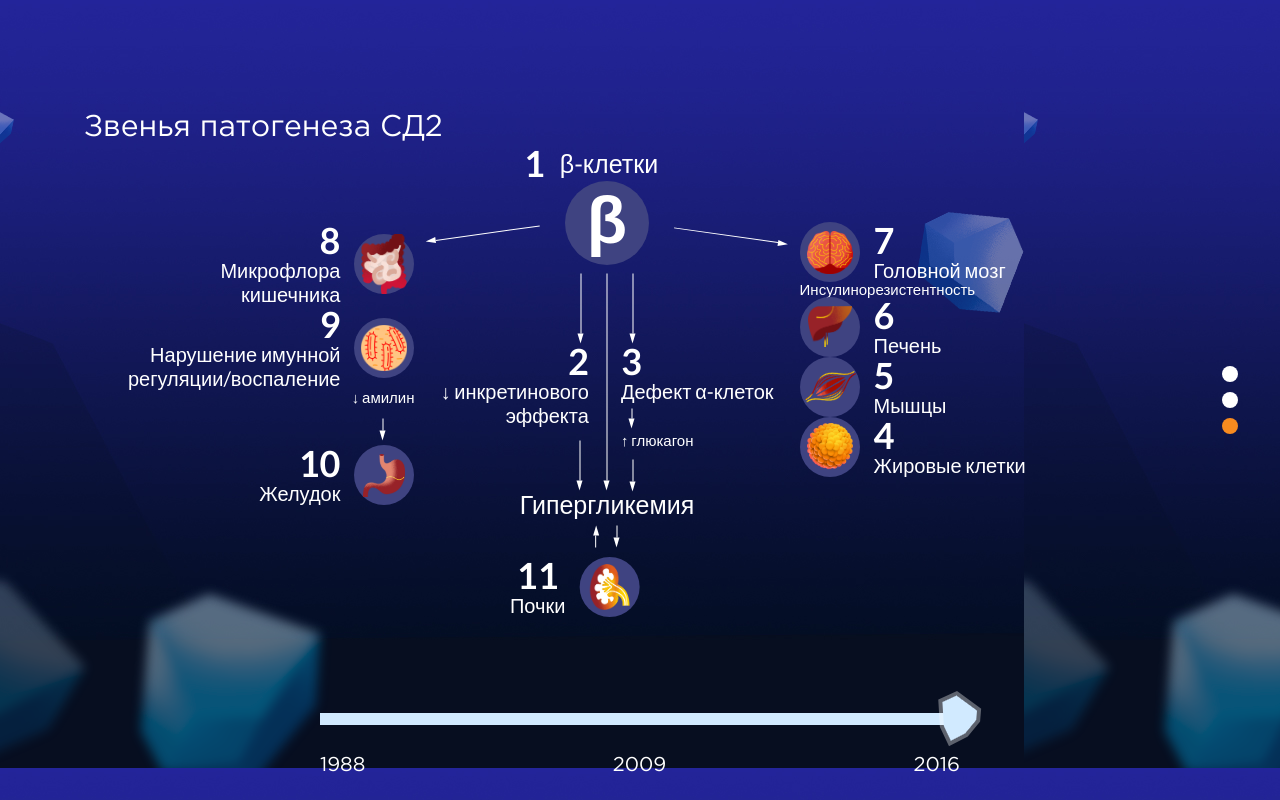
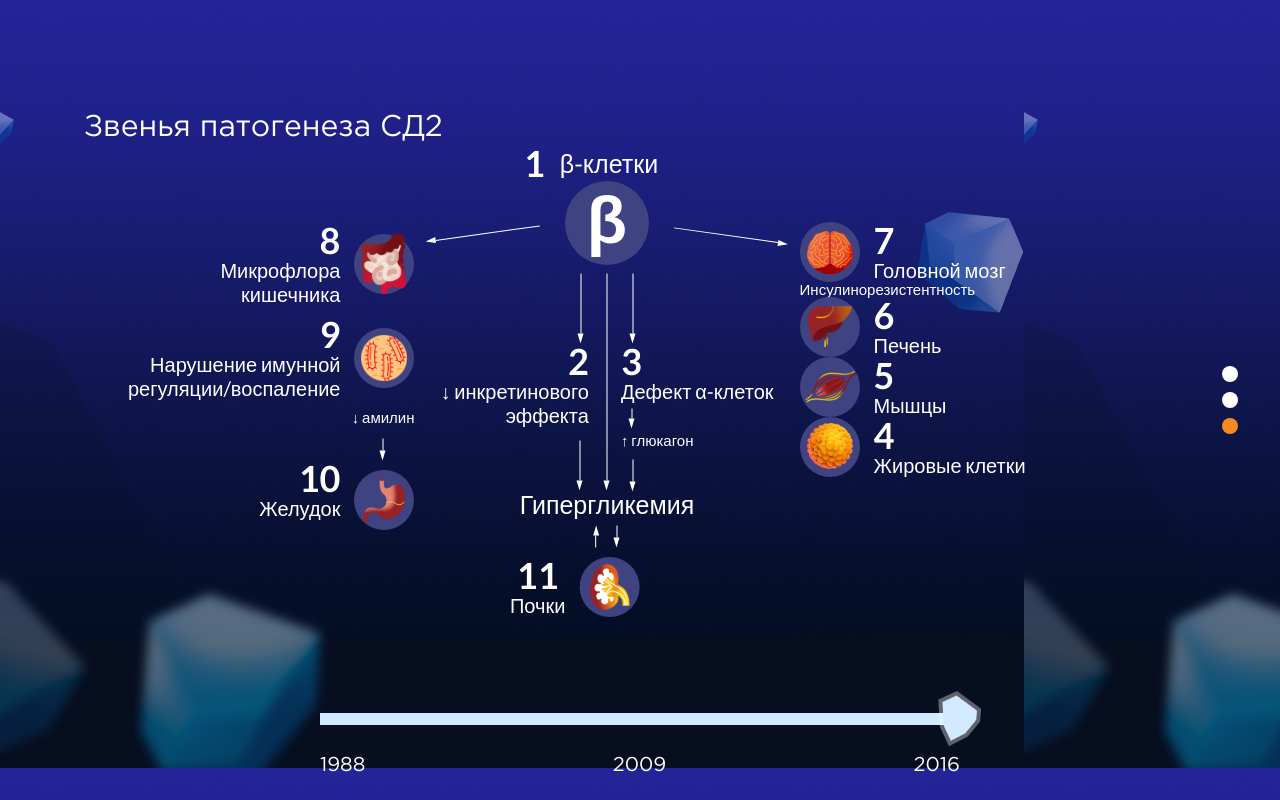
Before and after one commit to HungryOwl/therapy, a React app: page / in a window 1280 px wide. Built offline with nearby package versions, Linux system fonts and the light colour scheme.

Commit message:
Поправили желудок

```diff
--- a/src/styles/components/hyperglycemia/hyperglycemia.styl
+++ b/src/styles/components/hyperglycemia/hyperglycemia.styl
@@ -78,13 +78,20 @@
     margin-top: 40px;
     transform: translateX(-25%);
 
+  &--sd2 &__column .chainLink--intestines,
+  &--sd2 &__column .chainLink--infection
+    margin-bottom: 10px;
+
+  &--sd2 &__column .chainLink--stomach .chainLink__content
+    padding-bottom: 20px;
+
   &__text
     position: relative;
     font-family: "Lato", sans-serif;
     font-weight: 500;
 
   &__text--amylin
-    margin-bottom: 40px;
+    margin-bottom: 35px;
 
   &--sd2 &__text
     font-size: 15px;
```
